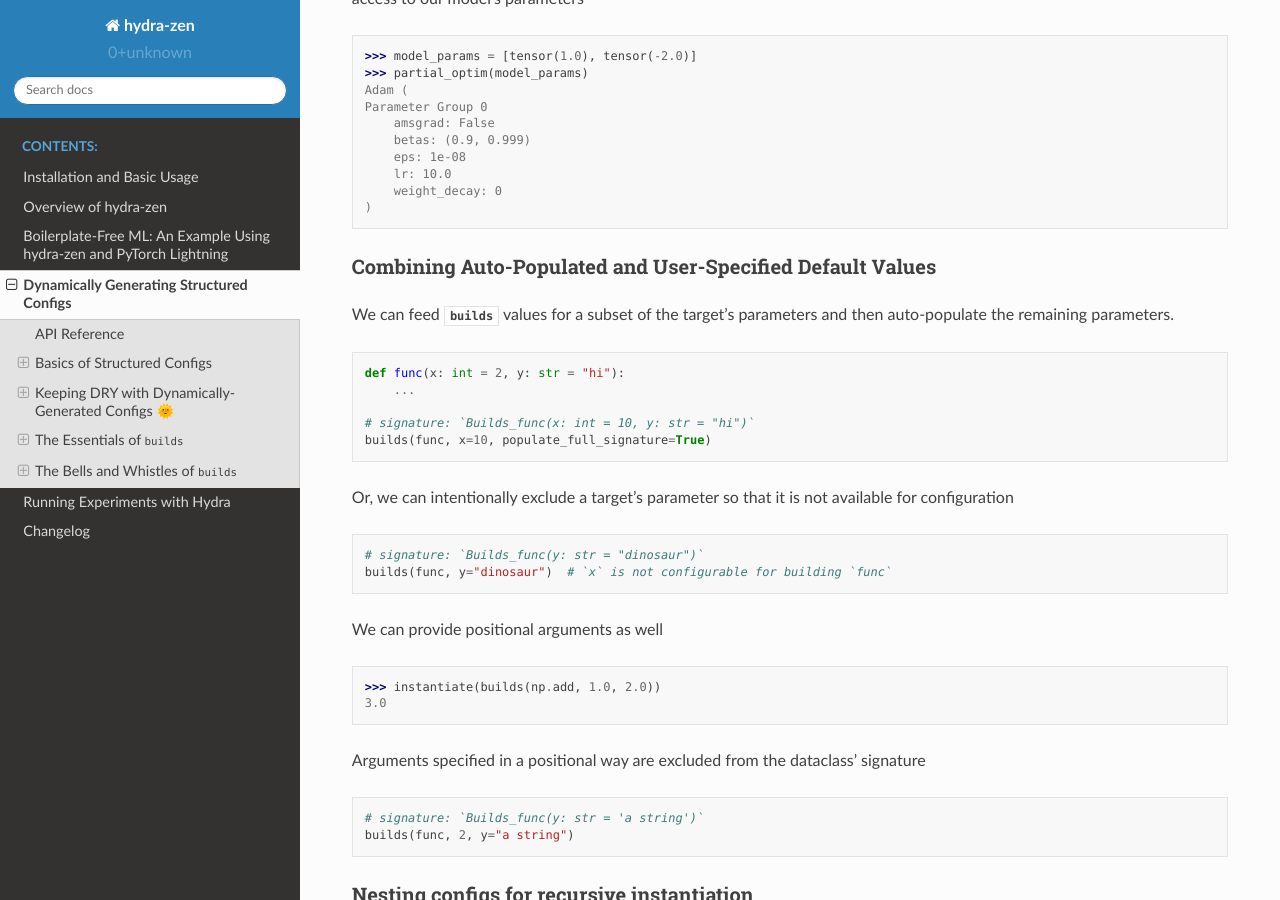
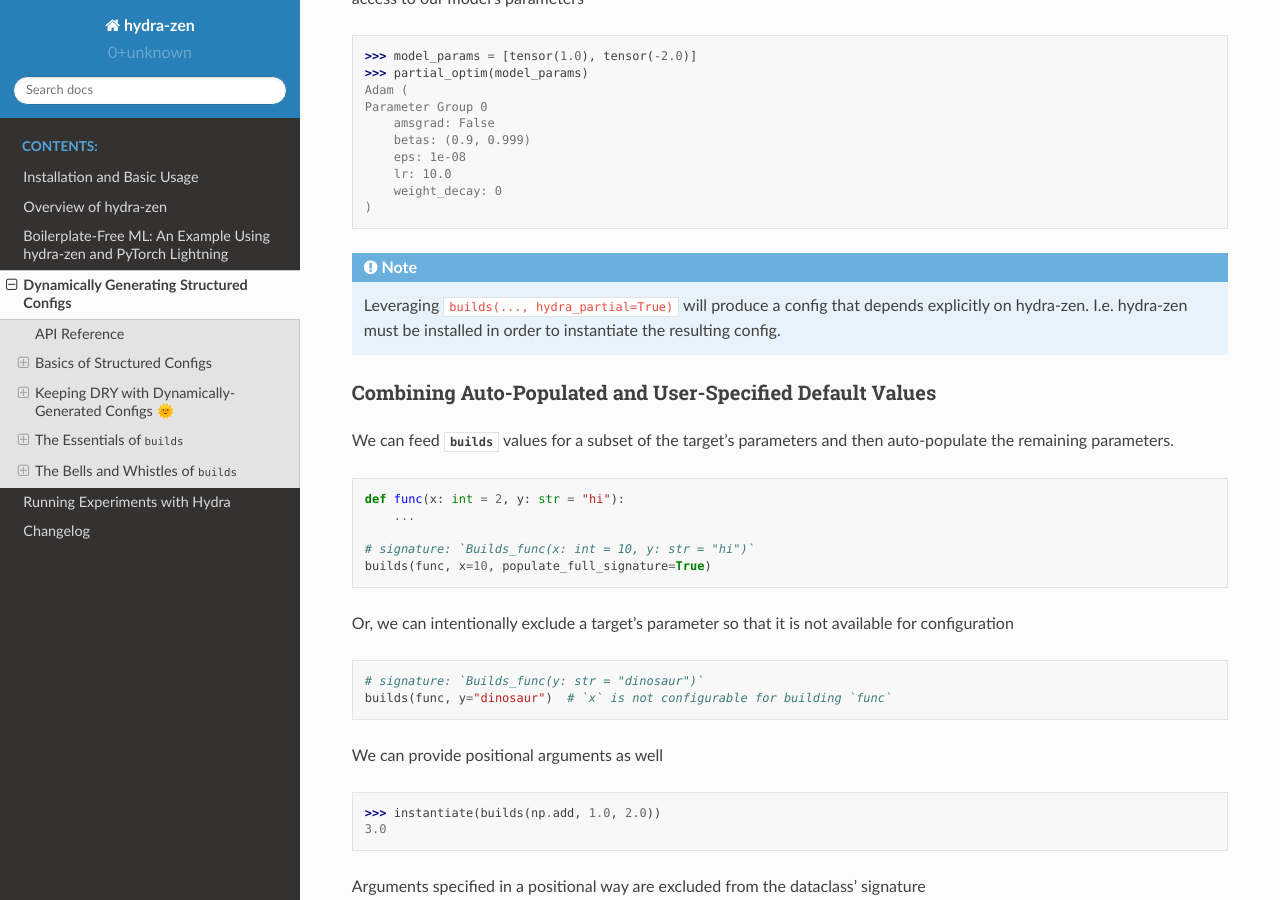
Before and after one commit to mit-ll-responsible-ai/hydra-zen, a Sphinx documentation site: the page built from docs/source/structured_configs.rst, in a window 1280 px wide and 900 px high, scrolled down 5853 px. Built offline with Sphinx 7.4.7 and the Read the Docs theme 2.0.0, drawn with Linux system fonts in a browser that asks for light colours; some of the changed text lies outside the part shown.

Commit message:
Improving docs (#103)
* use ..code:: pycon where approptriate

* document features that introduce explicit hydra-zen dependencies

```diff
--- a/docs/source/overview.rst
+++ b/docs/source/overview.rst
@@ -67,7 +67,7 @@
 This structured configuration can be "instantiated" by Hydra, which means that `repeat_text` will be "built" using the specified configuration values;
 this instantiation will recurse through
 
-.. code-block:: python
+.. code-block:: pycon
 
    >>> from hydra_zen import instantiate
    >>> config_instance = Config(num=3, text="world ")
--- a/docs/source/structured_configs.rst
+++ b/docs/source/structured_configs.rst
@@ -95,7 +95,7 @@
 
 And this dynamically generated configuration can still be serialized to a yaml file by Hydra:
 
-.. code:: python
+.. code:: pycon
 
    >>> from hydra_zen import to_yaml  # alias of `omegaconf.OmegaConf.to_yaml`
    >>> print(to_yaml(conf_instance))
@@ -256,7 +256,7 @@
 
 The resulting `dataclass object <https://docs.python.org/3/library/dataclasses.html>`_ is designed specifically to behave as `targeted structured configs  <https://hydra.cc/docs/next/advanced/instantiate_objects/overview>`_ that can be instantiated by Hydra.
 
-.. code:: python
+.. code:: pycon
 
    >>> from dataclasses import is_dataclass
    >>> Builds_dict = builds(make_a_dict, x=2, y=[1, 2, 3])  # signature: Builds_dict(x: Any = 2, y: Any = <factory>)
@@ -293,7 +293,7 @@
 The optimizer must *also* be initialized with the parameters that it will optimizing, however these parameters are typically created after we have started running our program and thus *they are not available to / cannot be part of our configuration*.
 Fortunately, we can use ``builds(..., hydra_partial=True)`` to configure ``Adam`` to be only partially-built using those values that we have access to at configuration time.
 
-.. code:: python
+.. code:: pycon
 
    >>> from torch.optim import Adam
    >>> from torch import tensor
@@ -306,7 +306,7 @@
 
 As promised, instantiating this config only partially-builds the ``Adam`` optimizer; we can finish instantiating it once we have access to our model's parameters
 
-.. code:: python
+.. code:: pycon
 
    >>> model_params = [tensor(1.0), tensor(-2.0)]
    >>> partial_optim(model_params)
@@ -318,6 +318,10 @@
        lr: 10.0
        weight_decay: 0
    )
+
+.. note::
+   Leveraging ``builds(..., hydra_partial=True)`` will produce a config that depends explicitly
+   on hydra-zen. I.e. hydra-zen must be installed in order to instantiate the resulting config.
 
 .. _Auto:
 
@@ -345,7 +349,7 @@
 
 We can provide positional arguments as well
 
-.. code:: python
+.. code:: pycon
 
    >>> instantiate(builds(np.add, 1.0, 2.0))
    3.0
@@ -425,7 +429,7 @@
    def objective_function(prediction, score, reduction_fn=np.mean):
         ...
 
-.. code:: python
+.. code:: pycon
 
    >>> Builds_loss = builds(objective_function, populate_full_signature=True)
 
@@ -443,7 +447,7 @@
 
 User-specified parameters will automatically be transformed as well
 
-.. code:: python
+.. code:: pycon
 
    >>> print(to_yaml(builds(dict, io_fn=len, sequence=list)))
    _target_: builtins.dict
@@ -454,6 +458,10 @@
      _target_: hydra_zen.funcs.get_obj
      path: builtins.list
 
+.. note::
+   Leveraging this feature will produce a config that depends explicitly
+   on hydra-zen. I.e. hydra-zen must be installed in order to instantiate the resulting config.
+
 
 Creating immutable configs
 ==========================
@@ -461,7 +469,7 @@
 Dataclasses can be made to be "frozen" such that their instances are immutable.
 Thus we can use `builds` to create immutable configs.
 
-.. code:: python
+.. code:: pycon
 
    >>> RouterConfig = builds(dict, ip_address=None, frozen=True)
    >>> my_router = RouterConfig(ip_address="192.168.56.1")  # an immutable instance
@@ -475,7 +483,7 @@
 
 The ``builds_bases`` argument enables us to compose configurations using inheritance
 
-.. code:: python
+.. code:: pycon
 
    >>> ParentConf = builds(dict, a=1, b=2)
    >>> ChildConf = builds(dict, b=-2, c=-3, builds_bases=(ParentConf,))
@@ -499,7 +507,7 @@
 
 Misspelled parameter names and other invalid configurations for the target's signature will be caught by `builds`, so that the error surfaces immediately while creating the configuration.
 
-.. code:: python
+.. code:: pycon
 
    >>> def func(a_number: int): pass
    >>> builds(func, a_nmbr=2)  # misspelled parameter name
@@ -522,7 +530,7 @@
 Because `builds` automatically mirrors type annotations from the target's signature, we also benefit from Hydra's type-validation mechanism.
 
 
-.. code:: python
+.. code:: pycon
 
    >>> def func(parameter: int): pass
    >>> instantiate(builds(func, parameter="a string"))
@@ -559,7 +567,7 @@
 
 In this way, we can still configure and build this function, but we also retain some level of type-validation
 
-.. code:: python
+.. code:: pycon
 
    >>> instantiate(Builds_func("not a list"))
    ---------------------------------------------------------------------------------
```
Also changed, not shown: other parts of docs/source/structured_configs.rst (+2 -2 lines), docs/source/experimental.rst (+7 -7 lines), 1 other file.
